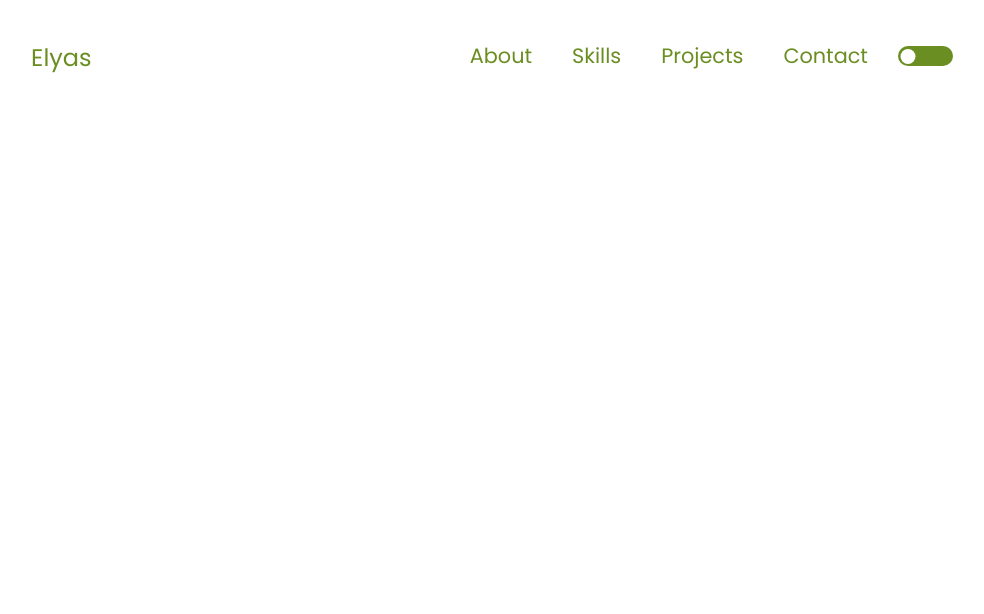
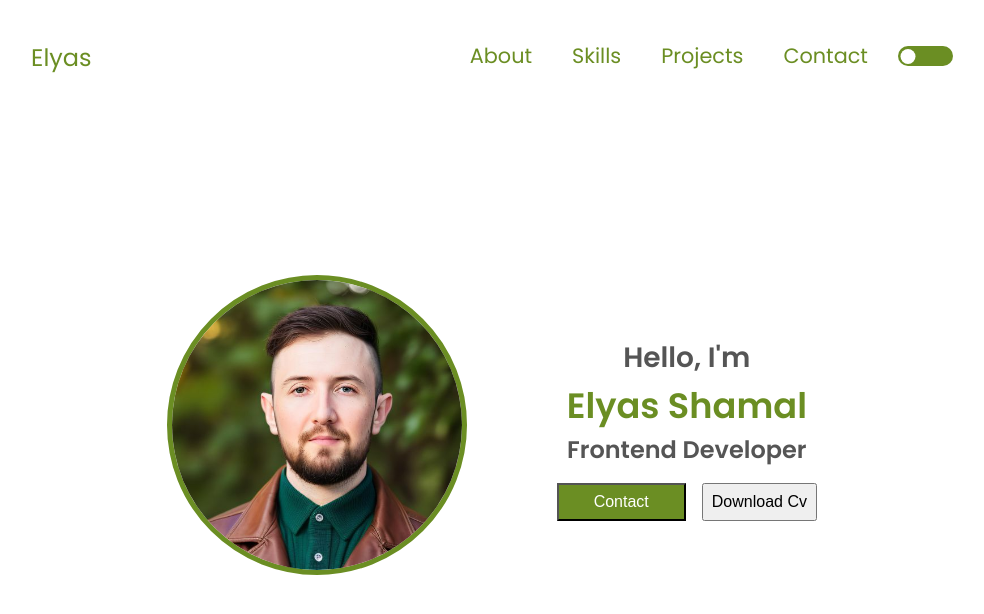
Before and after one commit to ElyasShamal/Portfolio, a React (Create React App) app: page / in a window 1280 px wide. Shown: the top 614 px of the page, without its empty margins (148-1132 px from the left). Built offline with nearby package versions, Linux system fonts and the light colour scheme.

Commit message:
add picture and create main section

```diff
--- a/src/App.css
+++ b/src/App.css
@@ -62,12 +62,84 @@ html {
   list-style-type: none;
 }
 
+.main {
+  width: 100%;
+}
+
+.container {
+  padding-top: 20vh;
+  display: flex;
+  flex-direction: row;
+  justify-content: center;
+  text-align: center;
+  align-items: center;
+  width: 70%;
+  margin: auto;
+}
+
+.image {
+  height: 300px;
+  width: 300px;
+  border-radius: 50%;
+  border: 5px solid olivedrab;
+}
+
+.information {
+  margin-left: 10%;
+}
+
+.p-1 {
+  text-align: center;
+  font-size: 1.75rem;
+  font-weight: 600;
+  color: rgb(85, 85, 85);
+}
+
+.p-2 {
+  font-size: 1.5rem;
+  font-weight: 600;
+  margin-bottom: 0.9rem;
+  color: rgb(85, 85, 85);
+}
+
+.title {
+  font-size: 2.2rem;
+  text-align: center;
+  color: olivedrab;
+}
+
+.info-btns {
+  display: flex;
+  justify-content: center;
+  margin-top: 1rem;
+  gap: 1rem;
+}
+
+.btn {
+  padding: 8px 8px;
+  font-size: 16px;
+  cursor: pointer;
+}
+
+.info-btns :nth-child(1) {
+  background-color: olivedrab;
+  color: white;
+  padding: 0px 35px;
+}
+
 .light {
   background-color: white;
-  color: olivedrab;
 }
 
 .dark {
   background-color: black;
   color: olivedrab;
 }
+
+.dark .p-1 {
+  color: white;
+}
+
+.dark .p-2 {
+  color: white;
+}
--- a/src/Components/About.js
+++ b/src/Components/About.js
@@ -1,11 +1,7 @@
 import React from "react";
 
 function About() {
-  return (
-    <main id="About">
-      <h1>hi</h1>
-    </main>
-  );
+  return <section id="About"></section>;
 }
 
 export default About;
--- /dev/null
+++ b/src/Components/Button.js
@@ -0,0 +1,19 @@
+import React from "react";
+import resume from "./photos/resume.pdf";
+
+function Button() {
+  const openResumeInNewTab = () => {
+    const resumePdfUrl = resume;
+    window.open(resumePdfUrl, "_blank");
+  };
+  return (
+    <div className="info-btns">
+      <button className="btn">Contact</button>
+      <button className="btn" onClick={openResumeInNewTab}>
+        Download Cv
+      </button>
+    </div>
+  );
+}
+
+export default Button;
--- a/src/Components/Header.js
+++ b/src/Components/Header.js
@@ -7,7 +7,7 @@ import { Link } from "react-router-dom";
 function Header() {
   return (
     <header className="header">
-      <Link className="header-link" to="/About">
+      <Link className="header-link" to="/">
         <div className="logo">Elyas</div>
       </Link>
       <Navbar />
--- a/src/Components/Main.js
+++ b/src/Components/Main.js
@@ -1,9 +1,23 @@
 import React from "react";
 import About from "./About";
+import elyas from "./photos/elyas.jpg";
+import Button from "./Button";
 
 function Main() {
   return (
-    <main className="container">
+    <main className="main">
+      <div className="container">
+        <div className="image-container">
+          <img src={elyas} alt="Elyas" className="image" />
+        </div>
+        <div className="information">
+          <p className="p-1">Hello, I'm</p>
+          <h1 className="title">Elyas Shamal</h1>
+          <p className="p-2">Frontend Developer</p>
+          <Button />
+        </div>
+      </div>
+
       <About />
     </main>
   );
--- a/src/Components/Navigetion.js
+++ b/src/Components/Navigetion.js
@@ -1,14 +1,17 @@
 import React from "react";
 import { BrowserRouter as Router, Routes, Route } from "react-router-dom";
+
+import Header from "./Header";
+import About from "./About";
 import Main from "./Main";
-import Header from "./Header";
 
 function Navigetion() {
   return (
     <Router>
       <Header />
       <Routes>
-        <Route path="/About" element={<Main />} />
+        <Route path="/" element={<Main />} />
+        <Route path="/About" element={<About />} />
       </Routes>
     </Router>
   );
```
Also changed, not shown: src/Components/photos/elyas.jpg (added), 1 other file (tests, documents, lock files or other folders).
